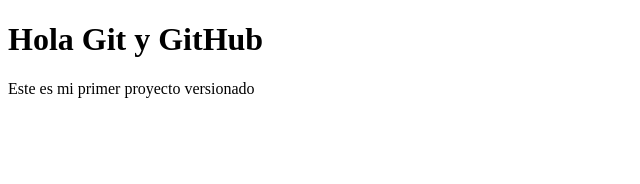
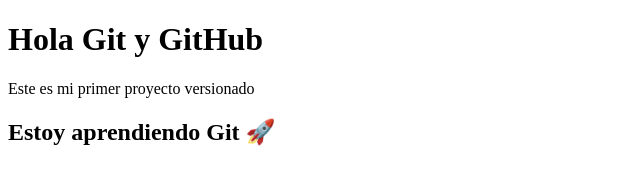
Before and after one commit to guadisssss15/Mi_primer__repo, a plain HTML site: page index.html in a window 1280 px wide. Shown: the whole page, without its empty margins (0-640 px from the left). Drawn offline with Linux system fonts and the light colour scheme.

Commit message:
Agrego subtitulo

```diff
--- a/index.html
+++ b/index.html
@@ -6,5 +6,6 @@
 <body>
     <h1>Hola Git y GitHub</h1>
     <p>Este es mi primer proyecto versionado</p>
+    <h2>Estoy aprendiendo Git 🚀</h2>
 </body>
 </html>
```
